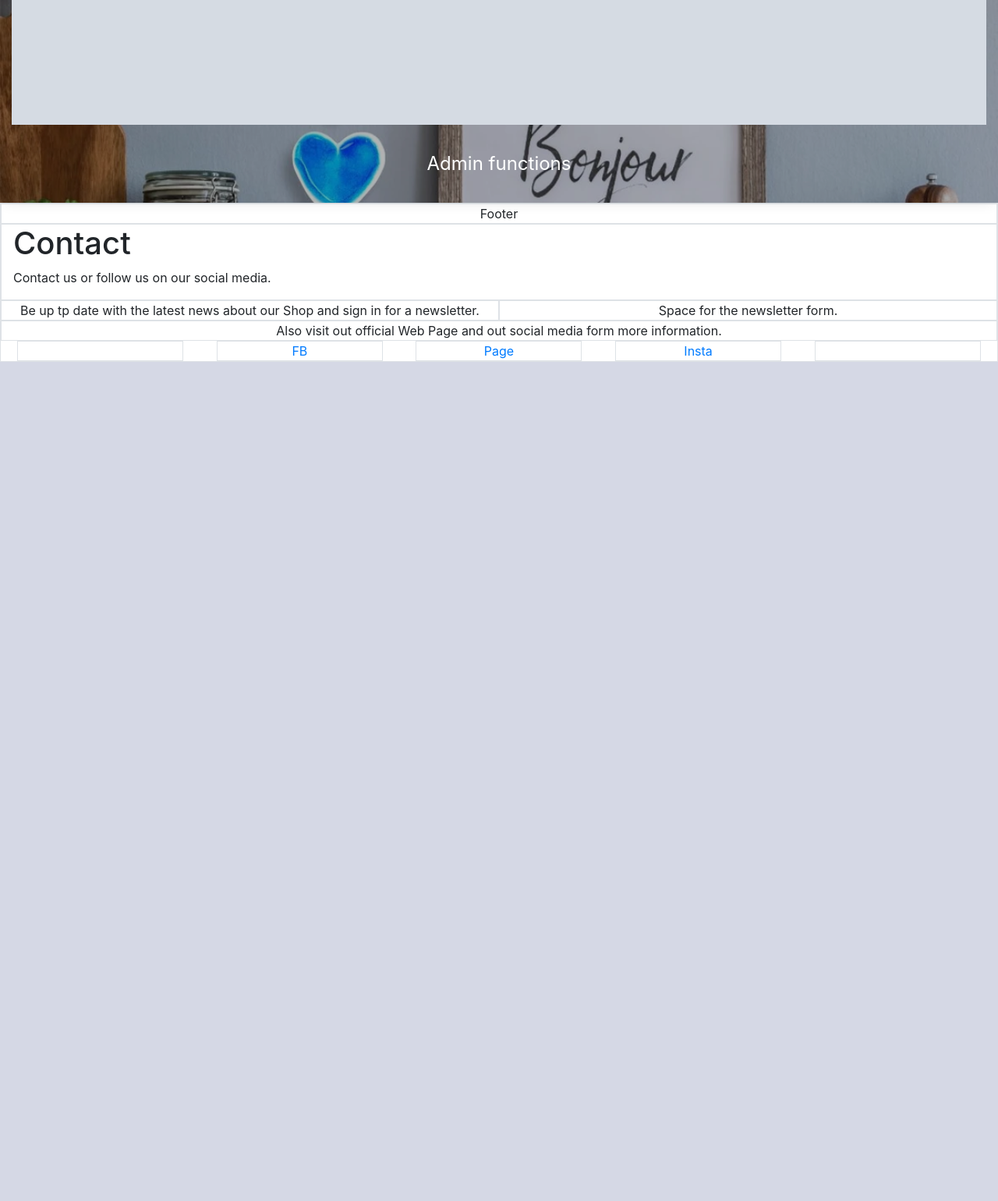
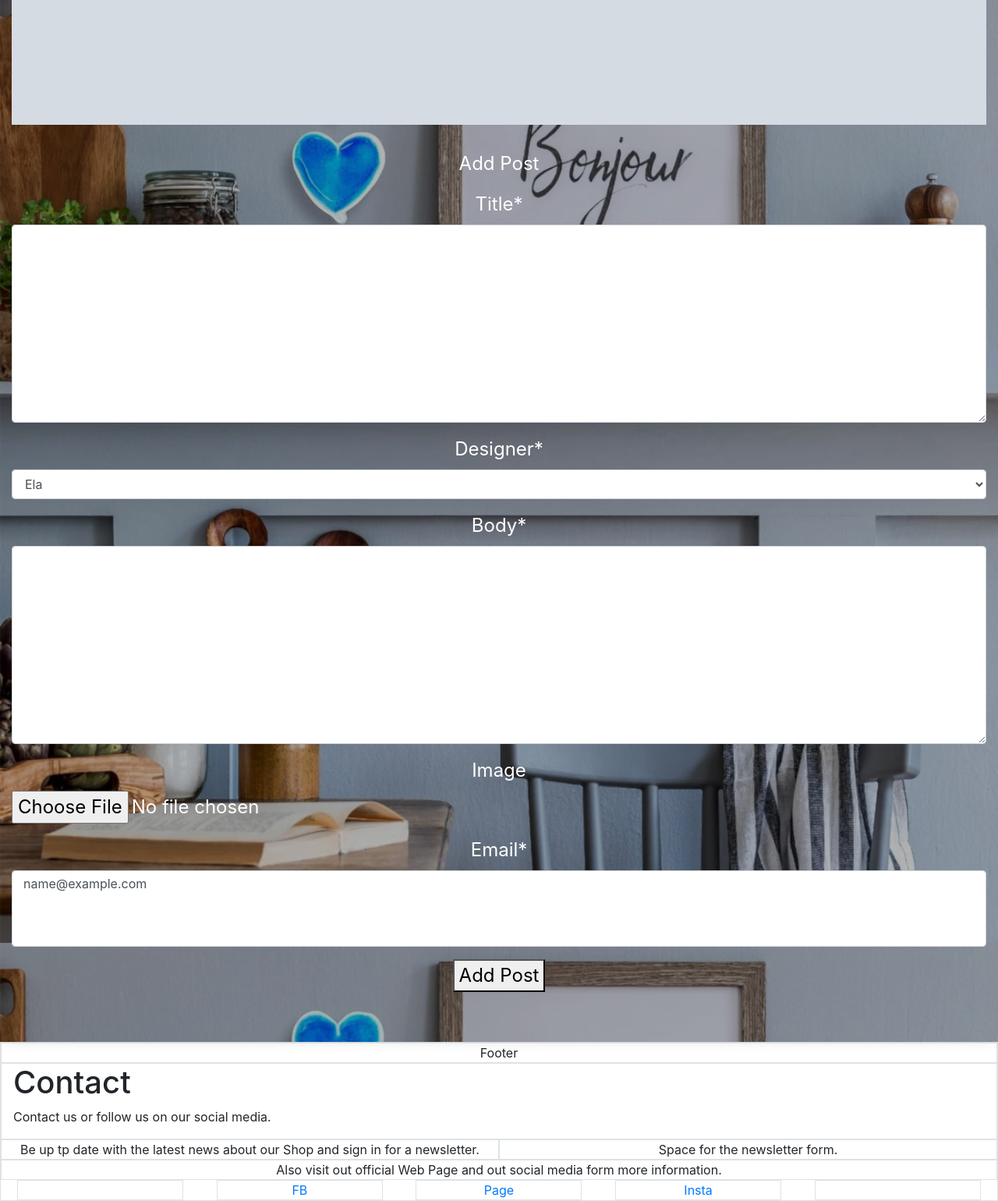
Before and after one commit to TomaszWoloszyn983/mood-design-gift-shop, a Django app: page / in a window 1280 px wide. Shown: the part 4347-5887 px from the top of the page at 78% size. Before the commit the page ends 4810 px from the top, so only its background shows below. Run offline with Django 3.2, Linux system fonts and the light colour scheme; a user stored in the database is signed in; tables that the repository leaves empty hold one stand-in row (values such as "Sample post"); grey boxes marked "Sample" are stand-in pictures; some libraries are stand-ins or nearby versions.

Commit message:
Display post form on the home page. create add post function

```diff
--- /dev/null
+++ b/home/forms.py
@@ -0,0 +1,26 @@
+from django import forms
+from .models import NewsletterUser, Post
+
+class PostForm(forms.ModelForm):
+    class Meta:
+        model = Post
+        fields = (
+            "title", "designer", "body", "image", "email"
+        )
+
+    # title = models.TextField()
+    # designer = models.CharField(choices=DESIGNERS, max_length=10, default='Ela')
+    # created_on = models.DateTimeField(auto_now_add=True)
+    # updated_on = models.DateTimeField(auto_now=True)
+    # body = models.TextField()
+    # image = models.ImageField(null=True, blank=True)
+    # email = models.ManyToManyField(NewsletterUser)
+
+    def __init__(self, *args, **kwargs):
+        super().__init__(*args, **kwargs)
+        users = NewsletterUser.objects.all()
+
+        # self.fields['category'].choices = friendly_names
+
+        # for field_name, field in self.fields.items():
+        #     field.widget.attrs['class'] = 'border-black rounded-0'
--- a/home/models.py
+++ b/home/models.py
@@ -25,6 +25,8 @@ class Post(models.Model):
     body = models.TextField()
     image = models.ImageField(null=True, blank=True)
     email = models.ManyToManyField(NewsletterUser)
+    # add null=True and blank=True to email
+    # Decrease title length to, maybe 254.
 
     class Meta:
         ordering = ["-created_on"]
--- a/home/templates/home/index.html
+++ b/home/templates/home/index.html
@@ -134,7 +134,24 @@
                 <div class="col-12 my-3 home-page-text">
                 {% if request.user.is_authenticated %}
                     {% if request.user.is_superuser %}
-                        <p>Admin functions</p>
+                        <p>Add Post</p>
+                        <div class="row">
+                            <div class="col-12">
+                                <form method="POST"  enctype="multipart/form-data">
+                                    {% csrf_token %}
+                                    {{ form | crispy }}
+                                    <div>
+                                        <div class="row">
+                                            <div class="col-sm-12 center-align mb-5">
+                                                <button type="submit" class="btn-large light-blue darken-1">
+                                                    Add Post
+                                                </button>
+                                            </div>
+                                        </div>
+                                    </div>
+                                </form>
+                            </div>
+                        </div>
                     {% endif %}
                 {% endif %}
                 </div>
--- a/home/urls.py
+++ b/home/urls.py
@@ -4,4 +4,5 @@ from . import views
 
 urlpatterns = [
     path('', views.index, name='home'),
+    # path('add_post/', views.add_post, name='add_post'),
 ]
--- a/home/views.py
+++ b/home/views.py
@@ -1,4 +1,5 @@
-from django.shortcuts import render
+from django.shortcuts import render, redirect, reverse
+from .forms import PostForm
 from .models import NewsletterUser, Post
 
 # Create your views here.
@@ -8,9 +9,21 @@ def index(request):
 
     posts = Post.objects.all()
     users = NewsletterUser.objects.all()
+    template = 'home/index.html'
+
+    if request.method == 'POST':
+        form = PostForm(request.POST, request.FILES)
+        if form.is_valid():
+            form.save()
+            print("Post published 1")
+            form = PostForm()
+        else:
+            print("\n\n Adding post didn't succeed 1")
+    else:
+        form = PostForm()
 
     context = {
         'posts' : posts,
+        'form': form
     }
-
-    return render(request, 'home/index.html', context)
+    return render(request, template, context)
```
Also changed, not shown: 5 other files.
